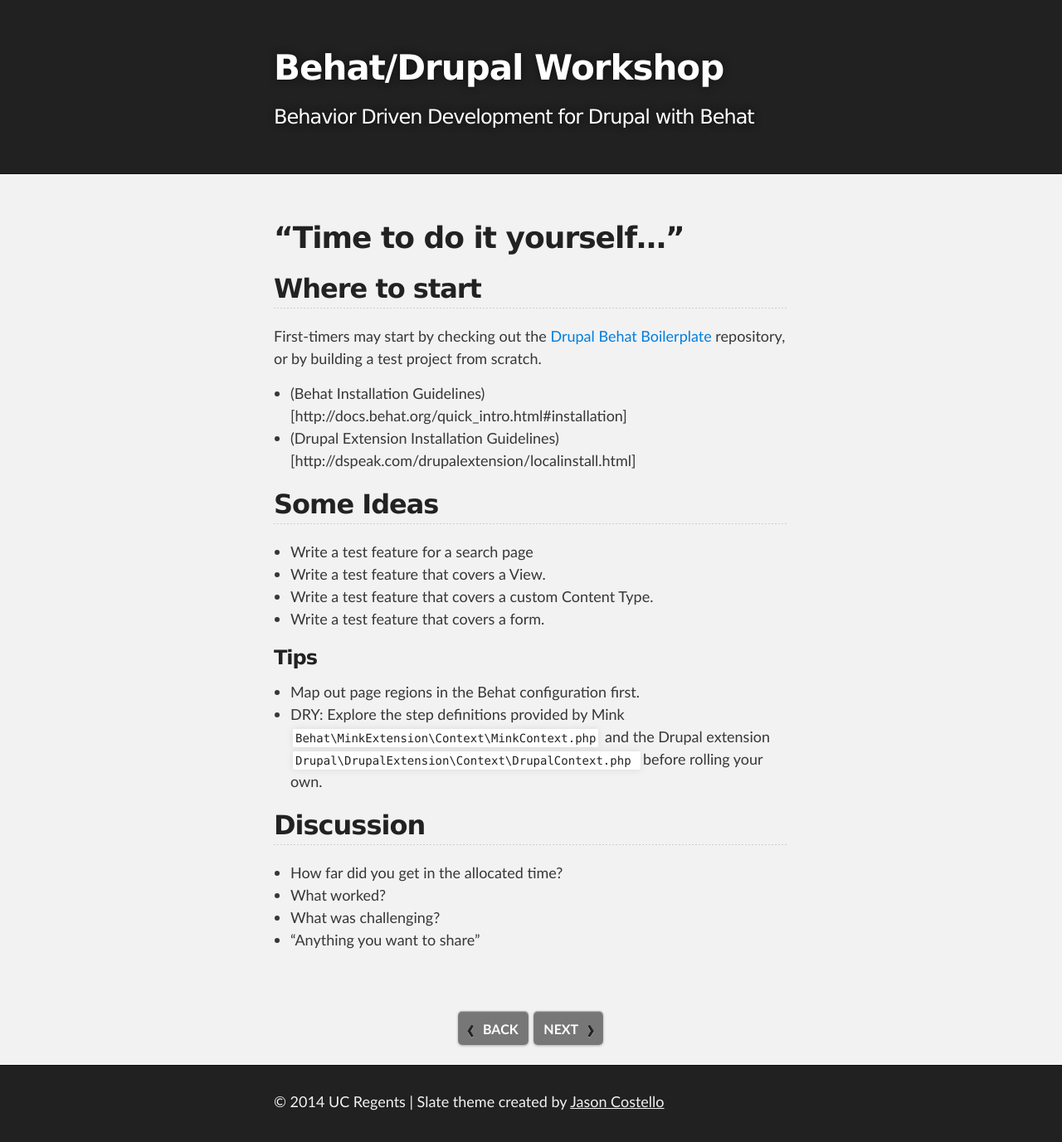
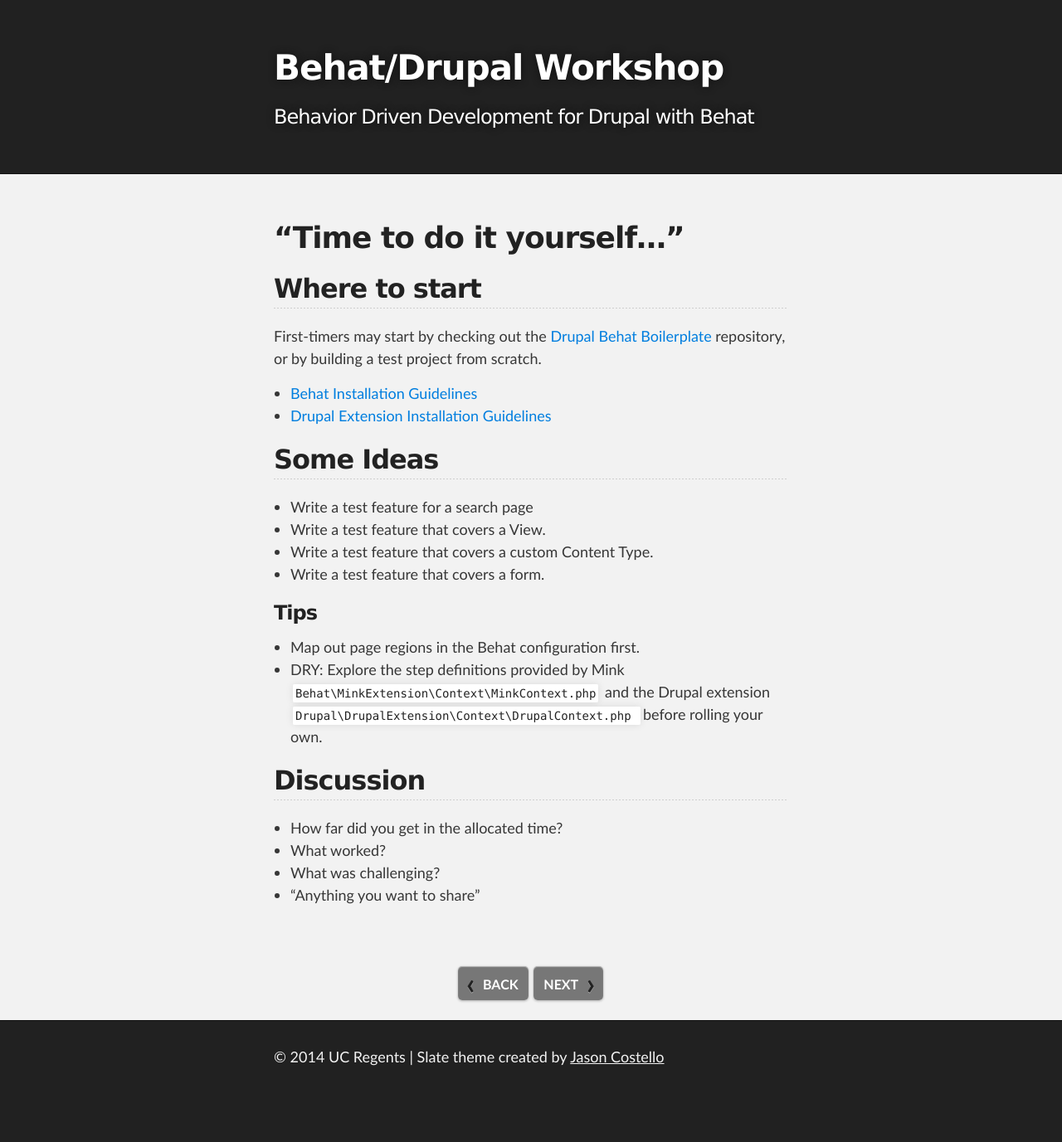
Before and after one commit to stopfstedt/behat-drupal-workshop, a Jekyll site: the page built from diy.md, in a window 1280 px wide. Shown: the whole page at 83% size. Built offline with Jekyll 4.4.1, drawn with Linux system fonts in a browser that asks for light colours; Markdown is read by kramdown in place of the engine named in the settings; after the commit the page ends 1323 px from its top, so only the background shows below that.

Commit message:
confusion reigns.

```diff
--- a/diy.md
+++ b/diy.md
@@ -10,8 +10,8 @@ prev_page: module_development.html
 
 First-timers may start by checking out the [Drupal Behat Boilerplate](https://github.com/ucsf-drupal/drupal-behat-boilerplate.git) repository, or by building a test project from scratch.
 
-* (Behat Installation Guidelines)[http://docs.behat.org/quick_intro.html#installation]
-* (Drupal Extension Installation Guidelines)[http://dspeak.com/drupalextension/localinstall.html]
+* [Behat Installation Guidelines](http://docs.behat.org/quick_intro.html#installation)
+* [Drupal Extension Installation Guidelines](http://dspeak.com/drupalextension/localinstall.html)
 
 ## Some Ideas
 
```
